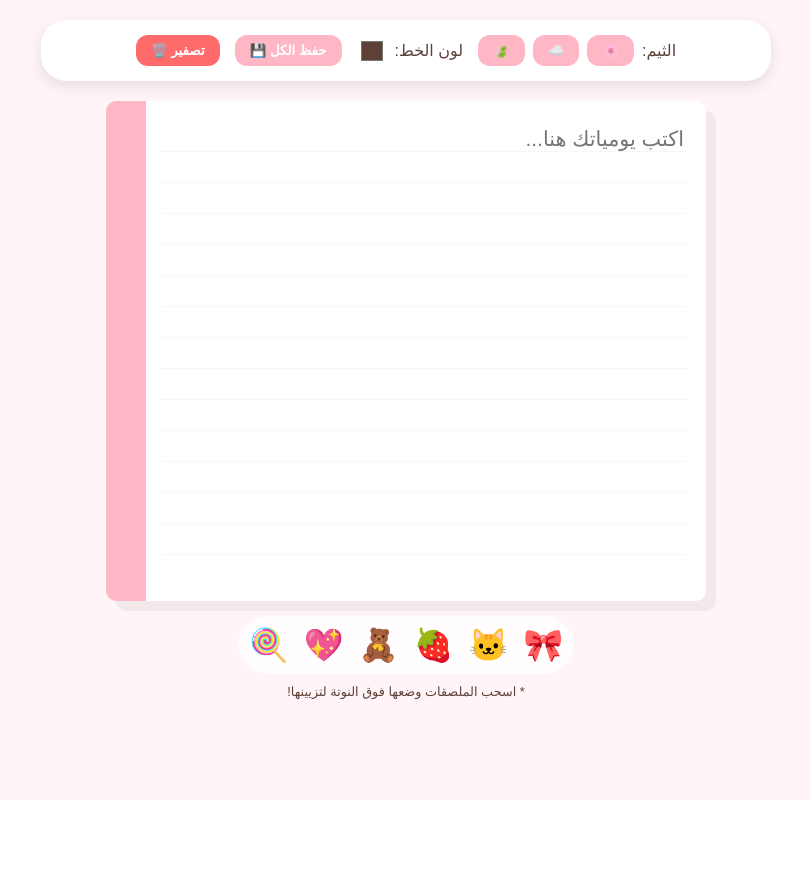
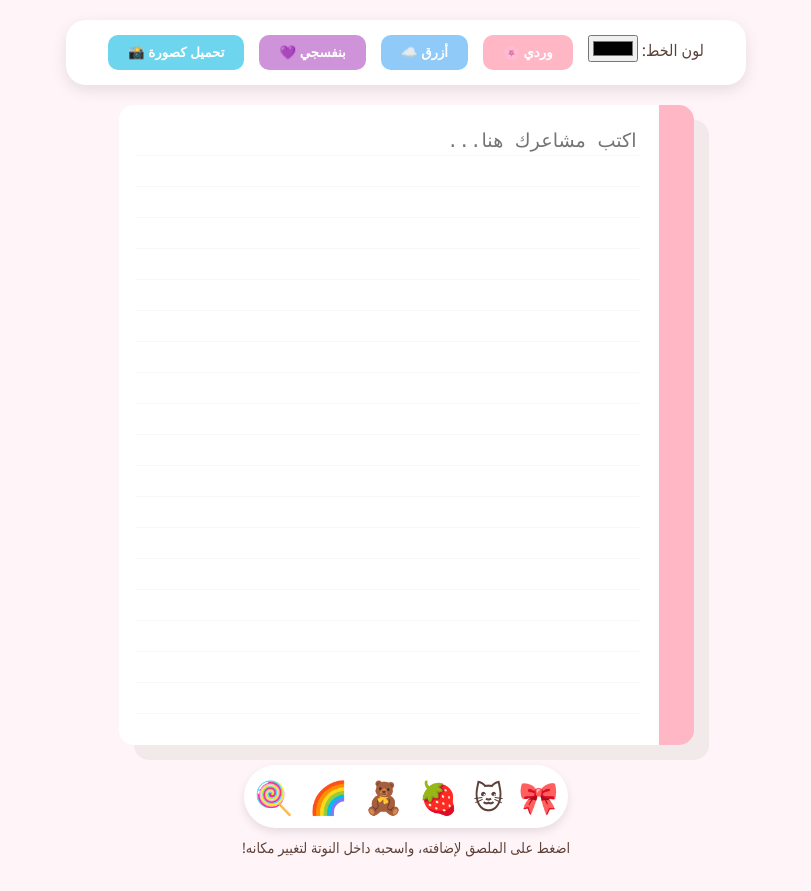
Before and after one commit to no-one123112/My-personal-note, a plain HTML site: page index.html in a window 1280 px wide. Shown: the whole page, without its empty margins (234-1045 px from the left). Before the commit the page ends 800 px from the top, so only its background shows below. Drawn offline with nearby package versions, Linux system fonts and the light colour scheme.

Commit message:
Update title and styling in index.html

```diff
--- a/index.html
+++ b/index.html
@@ -3,19 +3,21 @@
 <head>
     <meta charset="UTF-8">
     <meta name="viewport" content="width=device-width, initial-scale=1.0">
-    <title>مفكرتي الكيوت المطورة ✨</title>
+    <title>مفكرتي  الذكية ✨</title>
+    <script src="https://cdnjs.cloudflare.com/ajax/libs/html2canvas/1.4.1/html2canvas.min.js"></script>
     <style>
         :root {
-            --bg-pattern: radial-gradient(#ffb7c5 0.5px, #fff5f8 0.5px);
+            --bg-color: #fff5f8;
             --accent: #ffb7c5;
             --font-color: #5d4037;
         }
 
         body {
-            background-image: var(--bg-pattern);
+            background-color: var(--bg-color);
+            background-image: radial-gradient(var(--accent) 0.5px, transparent 0.5px);
             background-size: 20px 20px;
             color: var(--font-color);
-            font-family: 'Cairo', sans-serif;
+            font-family: 'Segoe UI', Tahoma, Geneva, Verdana, sans-serif;
             margin: 0;
             padding: 20px;
             display: flex;
@@ -24,43 +26,31 @@
             transition: 0.3s;
         }
 
-        /* لوحة التحكم */
         .toolbar {
             background: white;
             padding: 15px;
-            border-radius: 25px;
+            border-radius: 20px;
             box-shadow: 0 5px 15px rgba(0,0,0,0.1);
             margin-bottom: 20px;
             display: flex;
             flex-wrap: wrap;
             gap: 15px;
             justify-content: center;
-            align-items: center;
-            width: 90%;
-            max-width: 700px;
+            width: 100%;
+            max-width: 650px;
         }
 
-        .tool-group { display: flex; align-items: center; gap: 8px; }
-
-        /* منطقة النوتة */
-        .notebook-wrapper {
+        .notebook-area {
             position: relative;
-            width: 90%;
-            max-width: 600px;
-            height: 500px;
-        }
-
-        .diary-page {
             width: 100%;
-            height: 100%;
-            background: #fff;
-            border-radius: 10px;
-            border-left: 40px solid var(--accent);
-            box-shadow: 10px 10px 0px rgba(0,0,0,0.05);
+            max-width: 500px;
+            height: 600px;
+            background: white;
+            border-radius: 15px;
+            border-right: 35px solid var(--accent);
+            box-shadow: 15px 15px 0px rgba(0,0,0,0.05);
             padding: 20px;
-            box-sizing: border-box;
-            position: relative;
-            overflow: hidden;
+            overflow: hidden; /* لمنع خروج الملصقات عن الإطار */
         }
 
         textarea {
@@ -69,136 +59,149 @@
             border: none;
             outline: none;
             resize: none;
-            font-size: 1.3rem;
+            font-size: 1.2rem;
             color: var(--font-color);
-            background: repeating-linear-gradient(transparent, transparent 30px, #eee 31px);
+            background: repeating-linear-gradient(transparent, transparent 30px, #f0f0f0 31px);
             line-height: 31px;
-            font-family: inherit;
         }
 
-        /* ملصقات */
-        .stickers-shelf {
-            margin-top: 15px;
-            background: rgba(255,255,255,0.8);
+        .stickers-menu {
+            margin-top: 20px;
+            background: white;
             padding: 10px;
             border-radius: 50px;
             display: flex;
             gap: 15px;
             font-size: 2rem;
+            box-shadow: 0 4px 10px rgba(0,0,0,0.1);
         }
 
-        .sticker { cursor: grab; transition: 0.2s; user-select: none; }
-        .sticker:active { cursor: grabbing; }
+        .sticker-opt {
+            cursor: pointer;
+            transition: 0.2s;
+        }
 
+        .sticker-opt:hover { transform: scale(1.3); }
+
+        /* الملصق عند ظهوره داخل النوتة */
         .placed-sticker {
             position: absolute;
-            font-size: 2.5rem;
+            font-size: 3rem;
             cursor: move;
+            user-select: none;
             z-index: 10;
         }
 
-        button {
+        .btn {
             background: var(--accent);
             color: white;
             border: none;
-            padding: 8px 15px;
-            border-radius: 12px;
+            padding: 10px 20px;
+            border-radius: 10px;
             cursor: pointer;
             font-weight: bold;
         }
 
-        input[type="color"] {
-            border: none;
-            width: 30px;
-            height: 30px;
-            cursor: pointer;
-            background: none;
-        }
+        .btn-download { background: #6dd5ed; }
     </style>
 </head>
 <body>
 
     <div class="toolbar">
-        <div class="tool-group">
-            <span>الثيم:</span>
-            <button onclick="updateTheme('#ffb7c5', '#fff5f8')">🌸</button>
-            <button onclick="updateTheme('#90caf9', '#e3f2fd')">☁️</button>
-            <button onclick="updateTheme('#c5e1a5', '#f1f8e9')">🍃</button>
+        <div>
+            <span>لون الخط: </span>
+            <input type="color" id="colorPicker" onchange="changeColor(this.value)">
         </div>
-
-        <div class="tool-group">
-            <span>لون الخط:</span>
-            <input type="color" id="textColor" value="#5d4037" onchange="updateTextColor(this.value)">
-        </div>
-
-        <button onclick="saveAll()">حفظ الكل 💾</button>
-        <button onclick="reset()" style="background:#ff6b6b">تصفير 🗑️</button>
+        <button class="btn" onclick="changeTheme('#ffb7c5', '#fff5f8')">وردي 🌸</button>
+        <button class="btn" onclick="changeTheme('#90caf9', '#e3f2fd')" style="background:#90caf9">أزرق ☁️</button>
+        <button class="btn" onclick="changeTheme('#ce93d8', '#f3e5f5')" style="background:#ce93d8">بنفسجي 💜</button>
+        <button class="btn btn-download" onclick="downloadDiary()">تحميل كصورة 📸</button>
     </div>
 
-    <div class="notebook-wrapper" id="canvas">
-        <div class="diary-page">
-            <textarea id="mainNote" placeholder="اكتب يومياتك هنا..."></textarea>
-        </div>
+    <div class="notebook-area" id="notebook">
+        <textarea id="text" placeholder="اكتب مشاعرك هنا..."></textarea>
     </div>
 
-    <div class="stickers-shelf">
-        <div class="sticker" draggable="true" ondragstart="drag(event)">🎀</div>
-        <div class="sticker" draggable="true" ondragstart="drag(event)">🐱</div>
-        <div class="sticker" draggable="true" ondragstart="drag(event)">🍓</div>
-        <div class="sticker" draggable="true" ondragstart="drag(event)">🧸</div>
-        <div class="sticker" draggable="true" ondragstart="drag(event)">💖</div>
-        <div class="sticker" draggable="true" ondragstart="drag(event)">🍭</div>
+    <div class="stickers-menu">
+        <span class="sticker-opt" onclick="addSticker('🎀')">🎀</span>
+        <span class="sticker-opt" onclick="addSticker('🐱')">🐱</span>
+        <span class="sticker-opt" onclick="addSticker('🍓')">🍓</span>
+        <span class="sticker-opt" onclick="addSticker('🧸')">🧸</span>
+        <span class="sticker-opt" onclick="addSticker('🌈')">🌈</span>
+        <span class="sticker-opt" onclick="addSticker('🍭')">🍭</span>
     </div>
 
-    <p style="font-size: 0.8rem; margin-top: 10px;">* اسحب الملصقات وضعها فوق النوتة لتزيينها!</p>
+    <p style="margin-top:10px; font-size:0.9rem">اضغط على الملصق لإضافته، واسحبه داخل النوتة لتغيير مكانه!</p>
 
     <script>
         // تغيير الثيم
-        function updateTheme(accent, bg) {
+        function changeTheme(accent, bg) {
             document.documentElement.style.setProperty('--accent', accent);
-            document.documentElement.style.setProperty('--bg-pattern', `radial-gradient(${accent} 0.5px, ${bg} 0.5px)`);
+            document.documentElement.style.setProperty('--bg-color', bg);
         }
 
         // تغيير لون الخط
-        function updateTextColor(color) {
-            document.documentElement.style.setProperty('--font-color', color);
+        function changeColor(color) {
+            document.getElementById('text').style.color = color;
         }
 
-        // نظام السحب والإفلات للملصقات
-        function drag(ev) {
-            ev.dataTransfer.setData("text", ev.target.innerText);
+        // إضافة ملصق
+        function addSticker(emoji) {
+            const sticker = document.createElement('div');
+            sticker.className = 'placed-sticker';
+            sticker.innerText = emoji;
+
+            // وضع الملصق في مكان عشوائي بسيط داخل النوتة في البداية
+            sticker.style.left = Math.random() * 200 + 50 + 'px';
+            sticker.style.top = Math.random() * 200 + 50 + 'px';
+
+            // جعل الملصق قابلاً للسحب
+            makeDraggable(sticker);
+
+            // حذف الملصق عند الضغط المزدوج
+            sticker.ondblclick = function() { this.remove(); };
+
+            document.getElementById('notebook').appendChild(sticker);
         }
 
-        const canvas = document.getElementById('canvas');
-        canvas.ondragover = (e) => e.preventDefault();
+        // دالة السحب والإفلات (المحسنة)
+        function makeDraggable(el) {
+            let pos1 = 0, pos2 = 0, pos3 = 0, pos4 = 0;
+            el.onmousedown = dragMouseDown;
 
-        canvas.ondrop = (ev) => {
-            ev.preventDefault();
-            const data = ev.dataTransfer.getData("text");
-            const sticker = document.createElement("div");
-            sticker.className = "placed-sticker";
-            sticker.innerText = data;
+            function dragMouseDown(e) {
+                e.preventDefault();
+                pos3 = e.clientX;
+                pos4 = e.clientY;
+                document.onmouseup = closeDragElement;
+                document.onmousemove = elementDrag;
+            }
 
-            const rect = canvas.getBoundingClientRect();
-            sticker.style.left = (ev.clientX - rect.left - 20) + "px";
-            sticker.style.top = (ev.clientY - rect.top - 20) + "px";
+            function elementDrag(e) {
+                e.preventDefault();
+                pos1 = pos3 - e.clientX;
+                pos2 = pos4 - e.clientY;
+                pos3 = e.clientX;
+                pos4 = e.clientY;
+                el.style.top = (el.offsetTop - pos2) + "px";
+                el.style.left = (el.offsetLeft - pos1) + "px";
+            }
 
-            // جعل الملصق الموضوع قابل للتحريك أيضاً أو الحذف
-            sticker.onclick = () => sticker.remove();
-
-            canvas.appendChild(sticker);
-        };
-
-        function saveAll() {
-            alert("تم حفظ إبداعاتك يا بطل! ✨");
-            // هنا يمكن إضافة كود حفظ الـ HTML كاملاً في localStorage
+            function closeDragElement() {
+                document.onmouseup = null;
+                document.onmousemove = null;
+            }
         }
 
-        function reset() {
-            if(confirm("هل تريد مسح الصفحة والملصقات؟")) {
-                document.getElementById('mainNote').value = "";
-                document.querySelectorAll('.placed-sticker').forEach(s => s.remove());
-            }
+        // تحميل النوتة كصورة
+        function downloadDiary() {
+            const notebook = document.getElementById('notebook');
+            html2canvas(notebook).then(canvas => {
+                const link = document.createElement('a');
+                link.download = 'my-cute-diary.png';
+                link.href = canvas.toDataURL();
+                link.click();
+            });
         }
     </script>
 </body>
```
